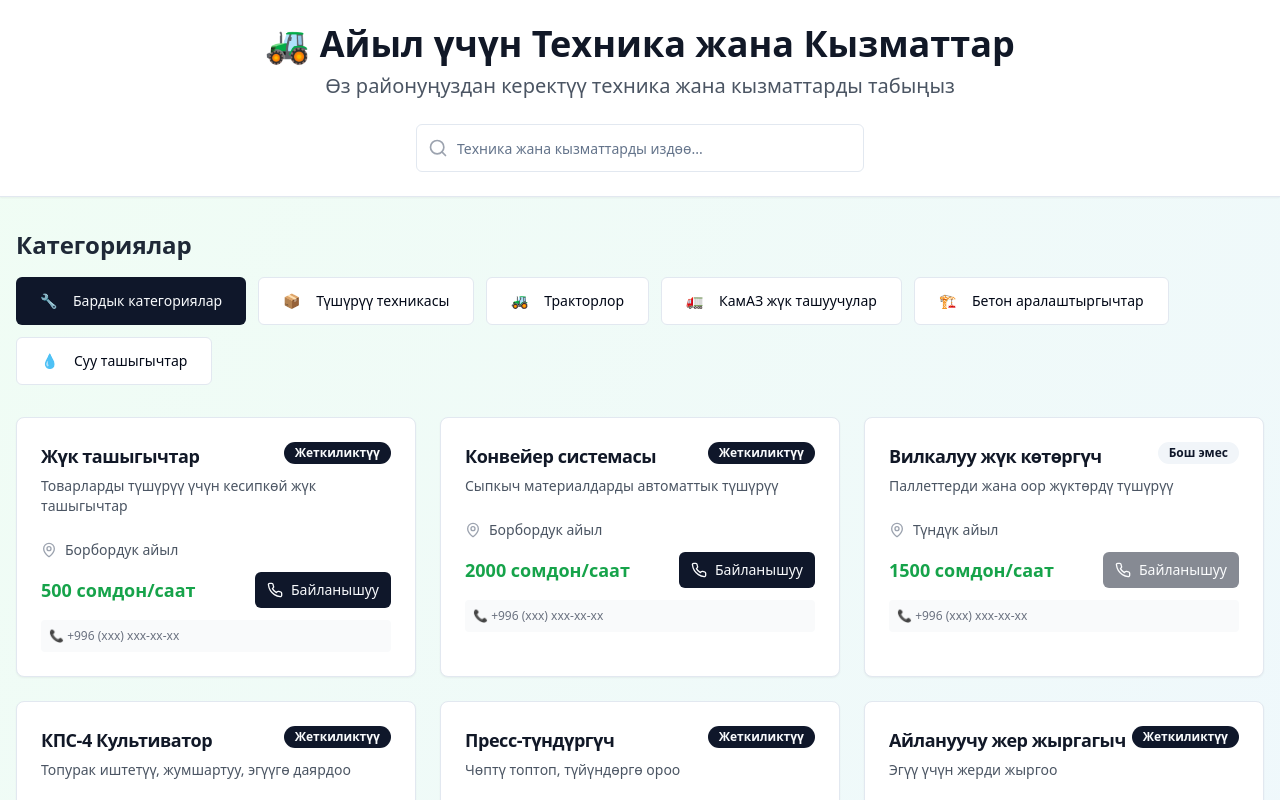
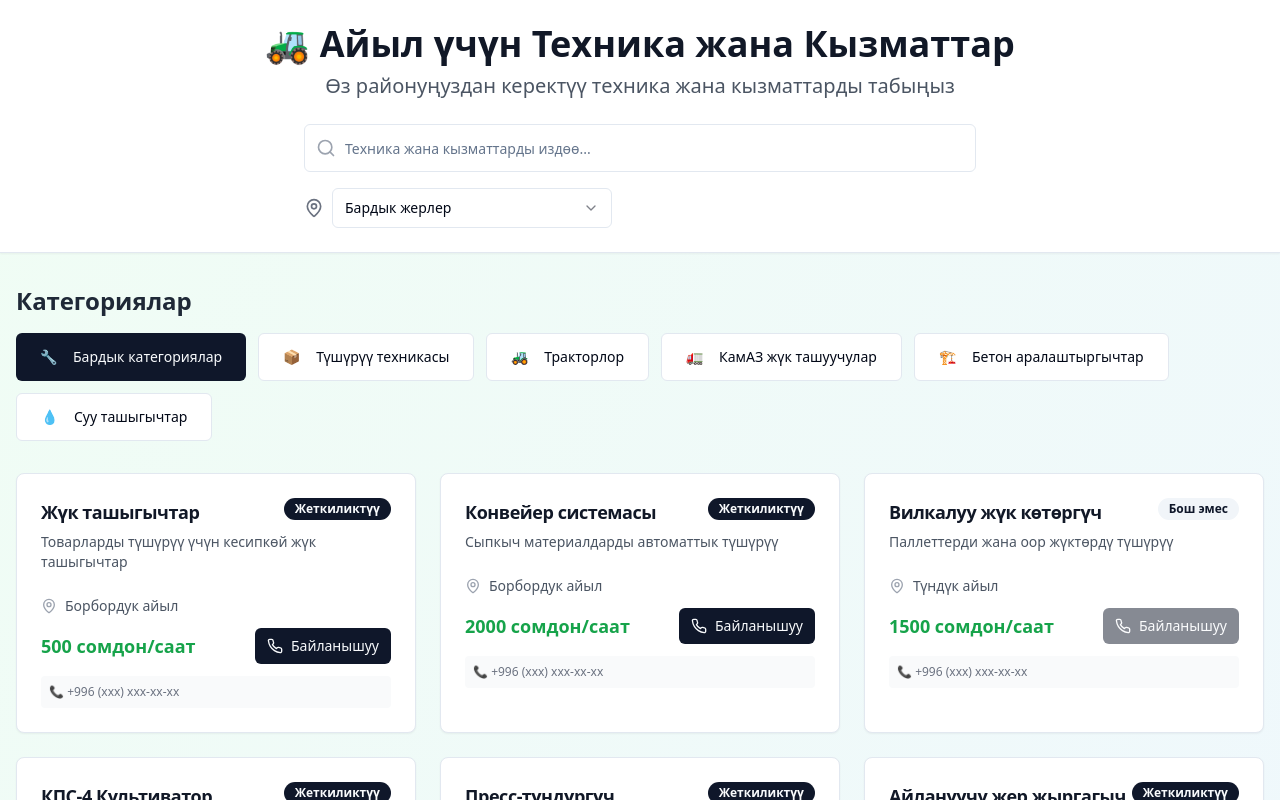
Before and after one commit to mederdev/tez-kyzmat, a React (Vite) app: page / in a window 1280 px wide. Shown: the top 800 px of the page. Built offline with nearby package versions, Linux system fonts and the light colour scheme.

Commit message:
feat: Add location filtering
Adds the ability to filter services by location.

```diff
--- a/src/pages/Index.tsx
+++ b/src/pages/Index.tsx
@@ -1,14 +1,15 @@
-
 import { useState } from "react";
 import { Search, Phone, MapPin, Truck, Tractor } from "lucide-react";
 import { Card, CardContent, CardDescription, CardHeader, CardTitle } from "@/components/ui/card";
 import { Input } from "@/components/ui/input";
 import { Button } from "@/components/ui/button";
 import { Badge } from "@/components/ui/badge";
+import { Select, SelectContent, SelectItem, SelectTrigger, SelectValue } from "@/components/ui/select";
 
 const Index = () => {
   const [searchTerm, setSearchTerm] = useState("");
   const [selectedCategory, setSelectedCategory] = useState("all");
+  const [selectedLocation, setSelectedLocation] = useState("all");
 
   const categories = [
     { id: "all", name: "Бардык категориялар", icon: "🔧" },
@@ -161,11 +162,15 @@ const Index = () => {
     }
   ];
 
+  // Extract unique locations for filter
+  const uniqueLocations = Array.from(new Set(services.map(service => service.location)));
+
   const filteredServices = services.filter(service => {
     const matchesSearch = service.name.toLowerCase().includes(searchTerm.toLowerCase()) ||
                          service.description.toLowerCase().includes(searchTerm.toLowerCase());
     const matchesCategory = selectedCategory === "all" || service.category === selectedCategory;
-    return matchesSearch && matchesCategory;
+    const matchesLocation = selectedLocation === "all" || service.location === selectedLocation;
+    return matchesSearch && matchesCategory && matchesLocation;
   });
 
   return (
@@ -182,8 +187,9 @@ const Index = () => {
             </p>
           </div>
 
-          {/* Search */}
-          <div className="max-w-md mx-auto relative">
+          {/* Search and Location Filter */}
+          <div className="max-w-2xl mx-auto space-y-4">
+            <div className="relative">
               <Search className="absolute left-3 top-1/2 transform -translate-y-1/2 text-gray-400 h-5 w-5" />
               <Input
                 type="text"
@@ -192,6 +198,25 @@ const Index = () => {
                 onChange={(e) => setSearchTerm(e.target.value)}
                 className="pl-10 h-12 text-lg"
               />
+            </div>
+
+            {/* Location Filter */}
+            <div className="flex items-center gap-2">
+              <MapPin className="h-5 w-5 text-gray-500" />
+              <Select value={selectedLocation} onValueChange={setSelectedLocation}>
+                <SelectTrigger className="w-[280px]">
+                  <SelectValue placeholder="Жерди тандаңыз" />
+                </SelectTrigger>
+                <SelectContent>
+                  <SelectItem value="all">Бардык жерлер</SelectItem>
+                  {uniqueLocations.map((location) => (
+                    <SelectItem key={location} value={location}>
+                      {location}
+                    </SelectItem>
+                  ))}
+                </SelectContent>
+              </Select>
+            </div>
           </div>
         </div>
       </div>
```
Lines whose indentation alone changed are shown as unchanged.
